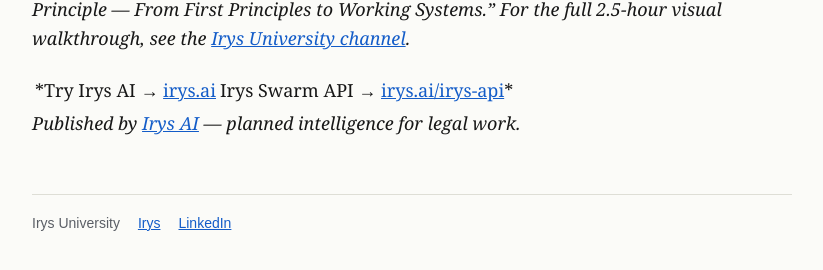
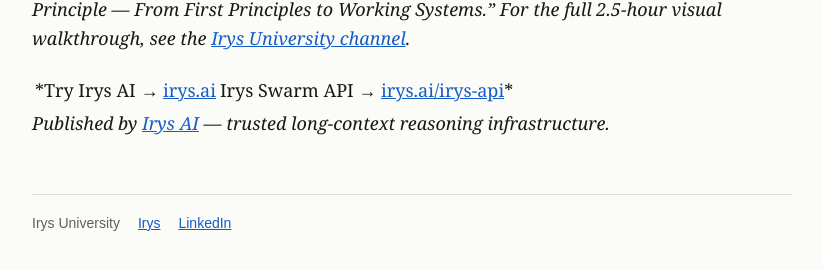
Before and after one commit to Iqidis-ai/irys-university-public, a Jekyll site: the page built from articles/active-inference-free-energy-principle.md, in a window 1280 px wide and 900 px high, scrolled down 9935 px. Shown: the part 586-856 px from the top of the window, without its empty margins (228-1051 px from the left). Built offline with Jekyll 4.4.1, drawn with Linux system fonts in a browser that asks for light colours.

Commit message:
Update article tagline to match expanded positioning
Committed by Devansh

Co-Authored-By: Claude Opus 4.6 <noreply@anthropic.com>

```diff
--- a/articles/active-inference-free-energy-principle.md
+++ b/articles/active-inference-free-energy-principle.md
@@ -238,4 +238,4 @@ The future is not bigger models. It is smarter coordination over structured, per
 
 *Try Irys AI → [irys.ai](https://irys.ai) | Irys Swarm API → [irys.ai/irys-api](https://irys.ai/irys-api)*
 
-*Published by [Irys AI](https://irys.ai) — planned intelligence for legal work.*
+*Published by [Irys AI](https://irys.ai) — trusted long-context reasoning infrastructure.*
```
